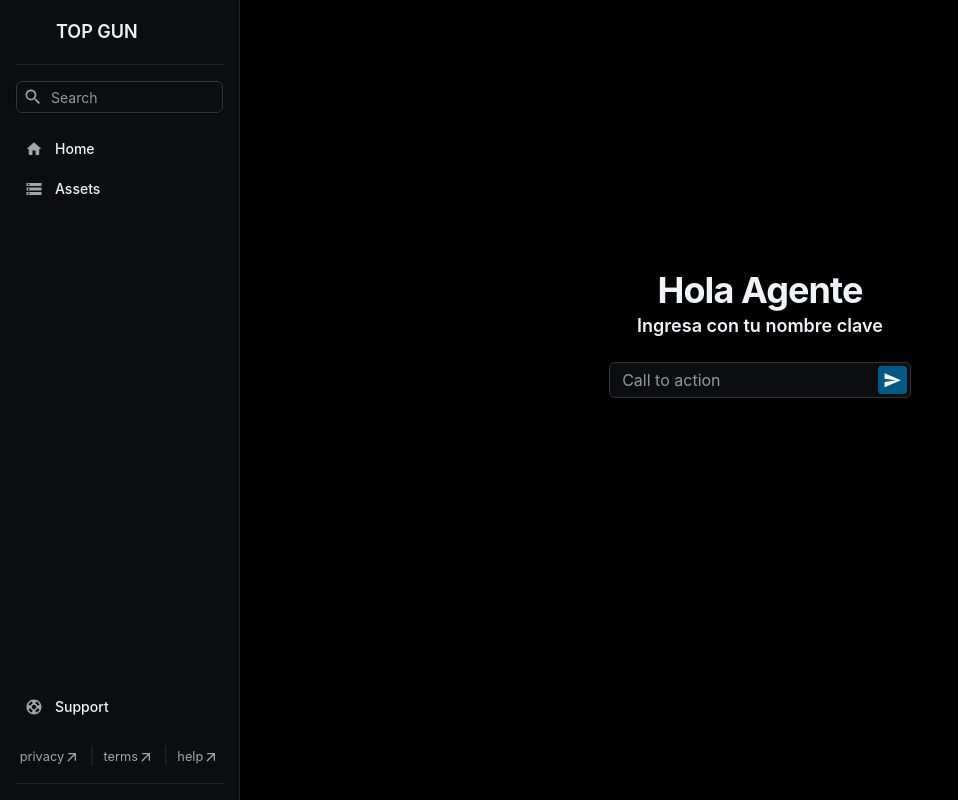
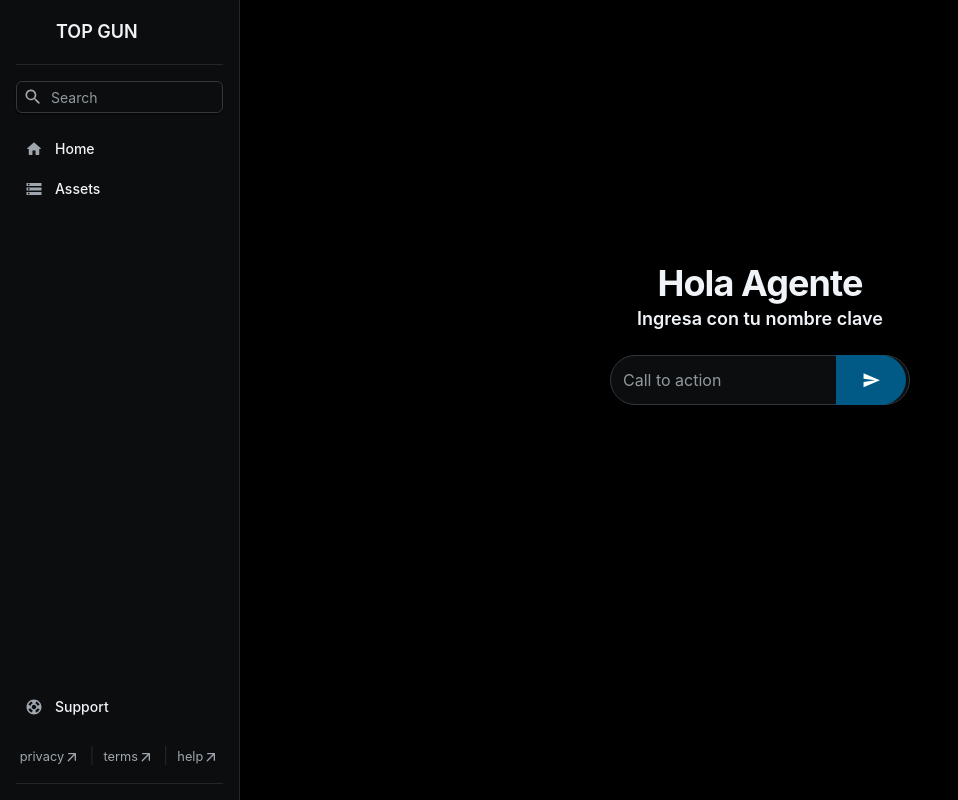
Before and after one commit to Charlie7532/JAB-60, a React (Vite) app: page / in a window 1280 px wide. Shown: the whole page, without its empty margins (0-958 px from the left). Built offline with nearby package versions, Linux system fonts and the light colour scheme.

Commit message:
Update Home.tsx

```diff
--- a/src/pages/Home.tsx
+++ b/src/pages/Home.tsx
@@ -7,7 +7,7 @@ import FormControl from '@mui/joy/FormControl';
 import Input from '@mui/joy/Input';
 import SendIcon from '@mui/icons-material/Send';
 import IconButton from '@mui/joy/IconButton';
-import {  useNavigate } from 'react-router-dom';
+import { useNavigate } from 'react-router-dom';
 
 export default function Home() {
 	const navigate = useNavigate();
@@ -42,13 +42,14 @@ export default function Home() {
 			<Typography level="h1">Hola Agente</Typography>
 			<Typography level="title-lg">Ingresa con tu nombre clave</Typography>
 			<br />
-			<FormControl>
+			<FormControl sx={{ width: '300px' }}>
 				<Input
 					placeholder="Call to action"
 					value={name}
 					onChange={(e) => setName(e.target.value)}
+					sx={{ borderRadius: '9999px', height: '50px'}}
 					endDecorator={
-						<IconButton onClick={handleFormSubmit} aria-label="Open in new tab" variant="solid" color="primary">
+						<IconButton type="submit" onClick={handleFormSubmit} aria-label="Open in new tab" variant="solid" color="primary" sx={{ width: '70px', height: '50px', borderRadius: '0 90px 90px 0' }}>
 							<SendIcon />
 						</IconButton>
 					}
```
